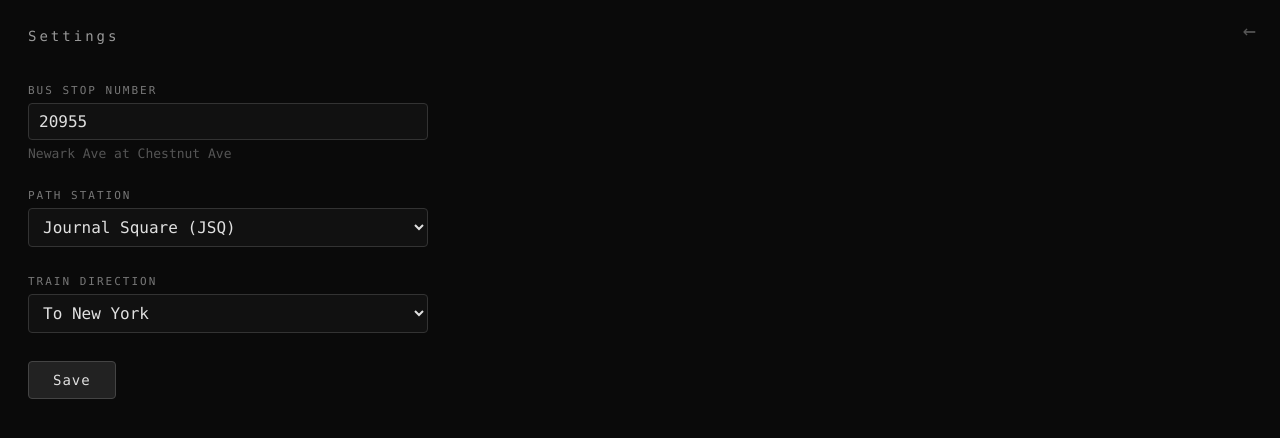
After one commit to EscVelocityDigital/TransportationApp, a Flask app: page /settings in a window 1280 px wide. The commit adds this page. Shown: the top 438 px of the page. Run offline with Flask 3, Linux system fonts and the light colour scheme.

Commit message:
Replace inline stop editor with settings page at /settings

```diff
--- a/board/app.py
+++ b/board/app.py
@@ -1,4 +1,4 @@
-from flask import Flask, Response, render_template, request
+from flask import Flask, Response, render_template, request, redirect, url_for
 import requests
 import os
 import time
@@ -145,7 +145,7 @@ OPENSKY_TOKEN_TTL_SECONDS = 4 * 60  # tokens expire in 5 min, refresh at 4
 _flight_info_cache: dict = {}  # keyed by callsign -> {data, fetched_at}
 
 # Get train times
-def get_trains():
+def get_trains(station: str = "JSQ", direction: str = "ToNY"):
     r = requests.get(TRAIN_URL, timeout=10)
     r.raise_for_status()
     data = r.json()
@@ -154,12 +154,14 @@ def get_trains():
 
     for item in data.get("results", []):
 
-        # Filter to show only JSQ trains
-        if item.get("consideredStation") == "JSQ":
+        if item.get("consideredStation") == station:
 
             for dest in item.get("destinations", []):
 
-                if dest.get("label") == "ToNJ":
+                dest_label = dest.get("label", "")
+                if direction == "ToNY" and dest_label == "ToNJ":
+                    continue
+                if direction == "ToNJ" and dest_label == "ToNY":
                     continue
 
                 for msg in dest.get("messages", []):
@@ -508,10 +510,27 @@ def get_bus_dv(token: str, route: str, stop: str, direction: str) -> dict:
     return r.json()
 
 
+PATH_STATIONS = [
+    ("JSQ", "Journal Square"),
+    ("GRV", "Grove Street"),
+    ("EXP", "Exchange Place"),
+    ("WTC", "World Trade Center"),
+    ("NWK", "Newark"),
+    ("HAR", "Harrison"),
+    ("HOB", "Hoboken"),
+    ("CHR", "Christopher Street"),
+    ("14S", "14th Street"),
+    ("23S", "23rd Street"),
+    ("33S", "33rd Street"),
+]
+
+
 @app.route("/")
 def board():
 
     stop = request.args.get("stop", "20955").strip()
+    path_stop = request.args.get("path_stop", "JSQ").strip().upper()
+    train_direction = request.args.get("direction", "ToNY").strip()
 
     try:
 
@@ -555,10 +574,12 @@ def board():
         buses.sort(key=bus_sort_key)
 
         # train info
-        trains = get_trains()
+        trains = get_trains(station=path_stop, direction=train_direction)
 
         # flights overhead — centered on the bus stop location
         flights = get_flights_overhead(lat, lon) if lat else []
+
+        path_stop_name = dict(PATH_STATIONS).get(path_stop, path_stop)
 
         return render_template(
             "board.html",
@@ -570,6 +591,9 @@ def board():
             refresh_seconds=15,
             stop=stop,
             stop_name=stop_name or "",
+            path_stop=path_stop,
+            path_stop_name=path_stop_name,
+            train_direction=train_direction,
         )
 
     except Exception as e:
@@ -580,5 +604,21 @@ def board():
         )
 
 
+@app.route("/settings")
+def settings():
+    stop = request.args.get("stop", "20955")
+    path_stop = request.args.get("path_stop", "JSQ").upper()
+    train_direction = request.args.get("direction", "ToNY")
+    _, _, stop_name = get_stop_location(stop)
+    return render_template(
+        "settings.html",
+        stop=stop,
+        stop_name=stop_name or "",
+        path_stop=path_stop,
+        train_direction=train_direction,
+        path_stations=PATH_STATIONS,
+    )
+
+
 if __name__ == "__main__":
     app.run(host="0.0.0.0", port=8000, debug=True)
--- a/board/static/style.css
+++ b/board/static/style.css
@@ -46,39 +46,95 @@ h2 {
   padding-bottom: 8px;
 }
 
-.stop-form {
-  display: inline;
-}
-
 .stop-display {
   font-size: 16px;
   color: #ccc;
   letter-spacing: 0;
 }
 
-.stop-input {
-  background: none;
-  border: none;
-  border-bottom: 1px solid #555;
-  color: #ccc;
+.settings-link {
+  position: fixed;
+  top: 20px;
+  right: 24px;
+  font-size: 22px;
+  color: #555;
+  text-decoration: none;
+  line-height: 1;
+}
+
+.settings-link:hover {
+  color: #aaa;
+}
+
+.settings-title {
+  font-size: 14px;
+  letter-spacing: 3px;
+  color: #999;
+  font-weight: normal;
+  margin: 0 0 40px 0;
+}
+
+.settings-form {
+  display: flex;
+  flex-direction: column;
+  gap: 28px;
+  max-width: 400px;
+}
+
+.settings-group {
+  display: flex;
+  flex-direction: column;
+  gap: 6px;
+}
+
+.settings-group label {
+  font-size: 11px;
+  letter-spacing: 2px;
+  color: #777;
+  text-transform: uppercase;
+}
+
+.settings-group input,
+.settings-group select {
+  background: #111;
+  border: 1px solid #333;
+  border-radius: 4px;
+  color: #e0e0e0;
   font-family: inherit;
   font-size: 16px;
-  letter-spacing: 0;
-  width: 70px;
+  padding: 8px 10px;
   outline: none;
+  width: 100%;
+  box-sizing: border-box;
 }
 
-.stop-edit-btn, .stop-save-btn {
-  background: none;
-  border: none;
-  color: #555;
-  cursor: pointer;
-  font-size: 13px;
-  padding: 0 4px;
+.settings-group input:focus,
+.settings-group select:focus {
+  border-color: #666;
 }
 
-.stop-edit-btn:hover, .stop-save-btn:hover {
-  color: #aaa;
+.settings-hint {
+  font-size: 13px;
+  color: #555;
+  margin: 0;
+}
+
+.settings-save-btn {
+  background: #222;
+  border: 1px solid #444;
+  border-radius: 4px;
+  color: #e0e0e0;
+  cursor: pointer;
+  font-family: inherit;
+  font-size: 14px;
+  letter-spacing: 1px;
+  padding: 10px 24px;
+  align-self: flex-start;
+}
+
+.settings-save-btn:hover {
+  border-color: #888;
+  color: #fff;
 }
 
 .subtitle {
--- /dev/null
+++ b/board/templates/settings.html
@@ -0,0 +1,45 @@
+<!doctype html>
+<html>
+<head>
+  <link rel="stylesheet" href="{{ url_for('static', filename='style.css') }}">
+  <meta name="viewport" content="width=device-width, initial-scale=1.0">
+  <title>Settings</title>
+</head>
+<body>
+
+  <a class="settings-link" href="/" title="Back to board">&#8592;</a>
+
+  <h1 class="settings-title">Settings</h1>
+
+  <form class="settings-form" action="/" method="get">
+
+    <div class="settings-group">
+      <label for="stop">Bus Stop Number</label>
+      <input id="stop" name="stop" type="text" value="{{ stop }}" placeholder="e.g. 20955">
+      {% if stop_name %}<p class="settings-hint">{{ stop_name }}</p>{% endif %}
+    </div>
+
+    <div class="settings-group">
+      <label for="path_stop">PATH Station</label>
+      <select id="path_stop" name="path_stop">
+        {% for code, name in path_stations %}
+        <option value="{{ code }}"{% if code == path_stop %} selected{% endif %}>{{ name }} ({{ code }})</option>
+        {% endfor %}
+      </select>
+    </div>
+
+    <div class="settings-group">
+      <label for="direction">Train Direction</label>
+      <select id="direction" name="direction">
+        <option value="ToNY"{% if train_direction == "ToNY" %} selected{% endif %}>To New York</option>
+        <option value="ToNJ"{% if train_direction == "ToNJ" %} selected{% endif %}>To New Jersey</option>
+        <option value="both"{% if train_direction == "both" %} selected{% endif %}>Both</option>
+      </select>
+    </div>
+
+    <button type="submit" class="settings-save-btn">Save</button>
+
+  </form>
+
+</body>
+</html>
```
Also changed, not shown: board/templates/board.html (+4 -17 lines).
